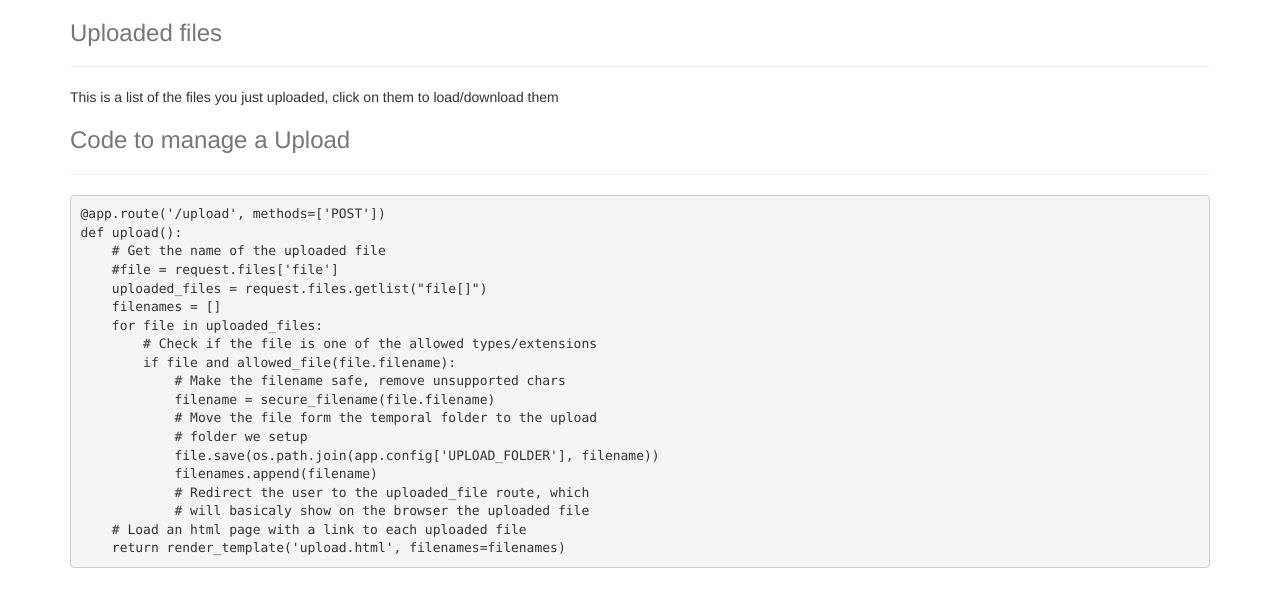
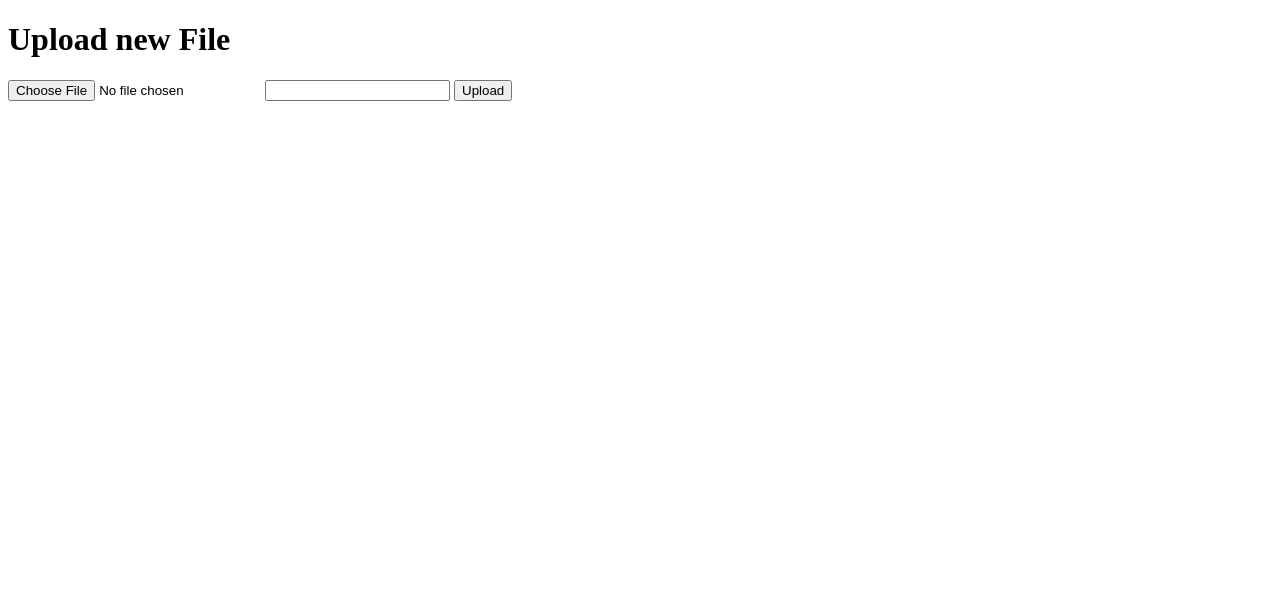
Before and after one commit to rounakdatta/foe, a Flask app: template templates/upload.html in a window 1280 px wide. Shown: the top 607 px of the page. Run offline with Flask 2, Linux system fonts and the light colour scheme; the template is opened without the code that fills it, so the values that code supplies are empty; some libraries are stand-ins or nearby versions.

Commit message:
phase 1: videos gallery and info tooltip

```diff
--- a/app.py
+++ b/app.py
@@ -1,6 +1,8 @@
 import os
 from flask import Flask, request, render_template, redirect, url_for, send_from_directory
 from werkzeug.utils import secure_filename
+import glob
+from uuid import uuid4
 
 UPLOAD_FOLDER = './test'
 ALLOWED_EXTENSIONS = set(['txt', 'pdf', 'png', 'jpg', 'jpeg', 'gif', 'mp3', 'mkv', 'mp4'])
@@ -10,40 +12,61 @@ app.config['UPLOAD_FOLDER'] = UPLOAD_FOLDER
 
 
 def allowed_file(filename):
-    return '.' in filename and \
-           filename.rsplit('.', 1)[1] in ALLOWED_EXTENSIONS
+	return '.' in filename and \
+		   filename.rsplit('.', 1)[1] in ALLOWED_EXTENSIONS
+
+@app.route('/', methods=['GET', 'POST'])
+def serve():
+
+	vfiles = []
+	for file in glob.glob("{}/*.mp4".format("test")):
+		fname = file.split(os.sep)[-1]
+		vfiles.append(fname)
+
+	tfiles = []
+	for file in glob.glob("{}/*.txt".format("test")):
+		fcontent = open(file, 'r').read()
+		tfiles.append(fcontent)
+
+	return render_template('index.html',
+		files=vfiles, text=tfiles)
 
 
-@app.route('/', methods=['GET', 'POST'])
+@app.route('/upload', methods=['GET', 'POST'])
 def upload_file():
-    if request.method == 'POST':
-        # check if the post request has the file part
-        if 'file' not in request.files:
-            print('no file')
-            return redirect(request.url)
-        file = request.files['file']
-        # if user does not select file, browser also
-        # submit a empty part without filename
-        if file.filename == '':
-            print('no filename')
-            return redirect(request.url)
-        if file and allowed_file(file.filename):
-            filename = secure_filename(file.filename)
-            file.save(os.path.join(app.config['UPLOAD_FOLDER'], filename))
+	if request.method == 'POST':
 
-            os.system("cd test; ls")
-            return redirect(url_for('uploaded_file',
-                                    filename=filename))
+		if 'file' not in request.files:
+			print('no file')
+			return redirect(request.url)
+		file = request.files['file']
 
 
-    return render_template('index.html')
+		if file.filename == '':
+			print('no filename')
+			return redirect(request.url)
+		if file and allowed_file(file.filename):
+			filename = secure_filename(file.filename)
+			file.save(os.path.join(app.config['UPLOAD_FOLDER'], filename))
+
+			info = request.form['info']
+			with open(UPLOAD_FOLDER + '/' + filename[:-4] + '.txt', 'w') as f:
+				f.write(info)
+
+			os.system("cd test; ls")
+
+			return render_template('index.html')
+			#return redirect(url_for('uploaded_file', filename=filename))
+
+
+	return render_template('upload.html')
 
 
 @app.route('/uploads/<filename>')
 def uploaded_file(filename):
-    return send_from_directory(app.config['UPLOAD_FOLDER'],
-                               filename)
+	return send_from_directory(app.config['UPLOAD_FOLDER'],
+							   filename)
 
 
 if __name__ == "__main__":
-    app.run(debug=True)
+	app.run(debug=True)
--- a/templates/upload.html
+++ b/templates/upload.html
@@ -1,63 +1,8 @@
-<!DOCTYPE html>
-<html lang="en">
-  <head>
-    <link href="//netdna.bootstrapcdn.com/bootstrap/3.0.0/css/bootstrap.min.css"
-          rel="stylesheet">
-  </head>
-  <body>
-    <div class="container">
-      <div class="header">
-        <h3 class="text-muted">Uploaded files</h3>
-      </div>
-      <hr/>
-      <div>
-      This is a list of the files you just uploaded, click on them to load/download them
-      <ul>
-        {% for file in filenames %}
-          <li><a href="{{url_for('uploaded_file', filename=file)}}">{{file}}</a></li>
-
-          <audio controls>
-            <source src="horse.ogg" type="audio/ogg">
-            <source src={{file}} type="audio/mpeg">
-            Your browser does not support the audio element.
-          </audio>
-
-          <video width="400" controls>
-            <source src={{file}} type="video/mp4">
-            <source src={{file}} type="video/ogg">
-            <source src={{file}} type="video/x-matroska">
-            Your browser does not support HTML5 video.
-          </video>
-
-        {% endfor %}
-      </ul>
-      </div>
-      <div class="header">
-        <h3 class="text-muted">Code to manage a Upload</h3>
-      </div>
-      <hr/>
-<pre>
-@app.route('/upload', methods=['POST'])
-def upload():
-    # Get the name of the uploaded file
-    #file = request.files['file']
-    uploaded_files = request.files.getlist("file[]")
-    filenames = []
-    for file in uploaded_files:
-        # Check if the file is one of the allowed types/extensions
-        if file and allowed_file(file.filename):
-            # Make the filename safe, remove unsupported chars
-            filename = secure_filename(file.filename)
-            # Move the file form the temporal folder to the upload
-            # folder we setup
-            file.save(os.path.join(app.config['UPLOAD_FOLDER'], filename))
-            filenames.append(filename)
-            # Redirect the user to the uploaded_file route, which
-            # will basicaly show on the browser the uploaded file
-    # Load an html page with a link to each uploaded file
-    return render_template('upload.html', filenames=filenames)
-</pre>
-      </div>
-    </div>
-  </body>
-</html>
+<!doctype html>
+    <title>Upload new File</title>
+    <h1>Upload new File</h1>
+    <form action="" method=post enctype=multipart/form-data>
+      <p><input type=file name=file>
+      	<input type="text" name="info">
+         <input type=submit value=Upload></p>
+    </form>
```
Also changed, not shown: templates/index.html (+53 -6 lines), test/Years__Years_Communion_Deluxe_2016_...Freak37.jpg (deleted), test/sk.png (deleted).
